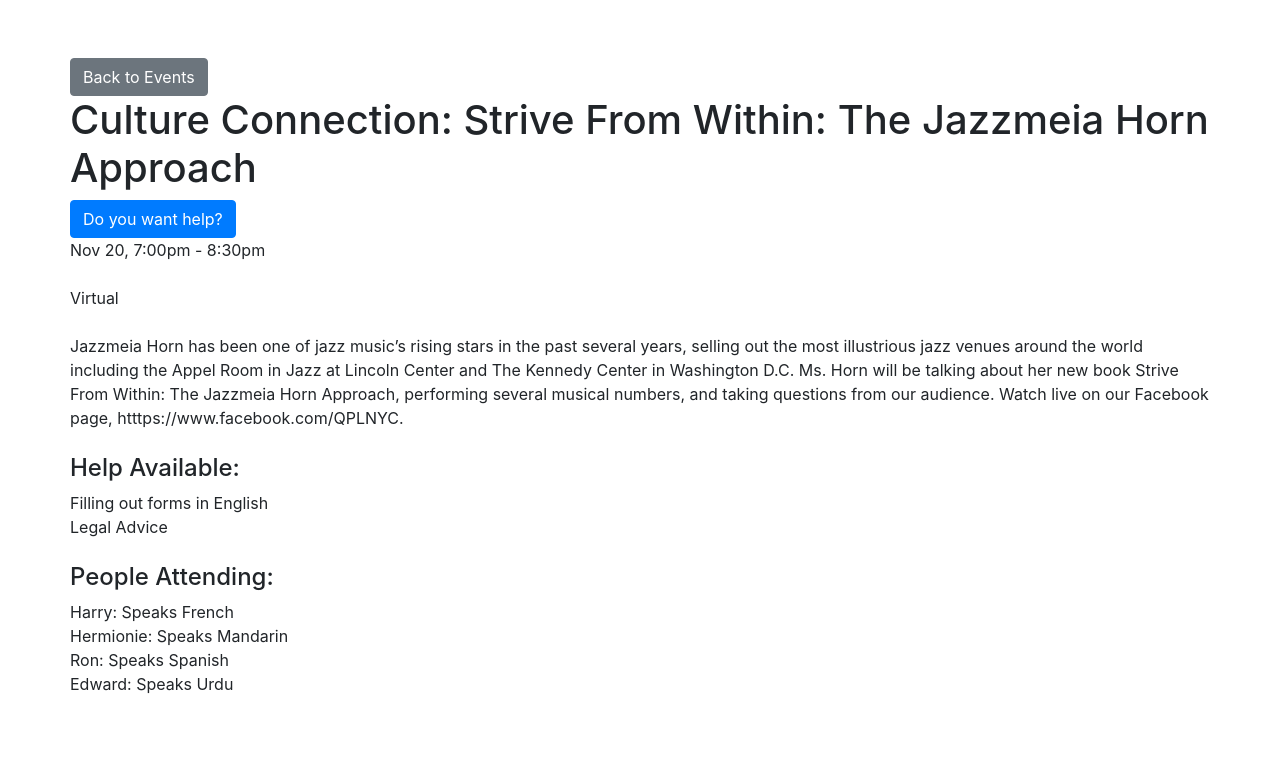
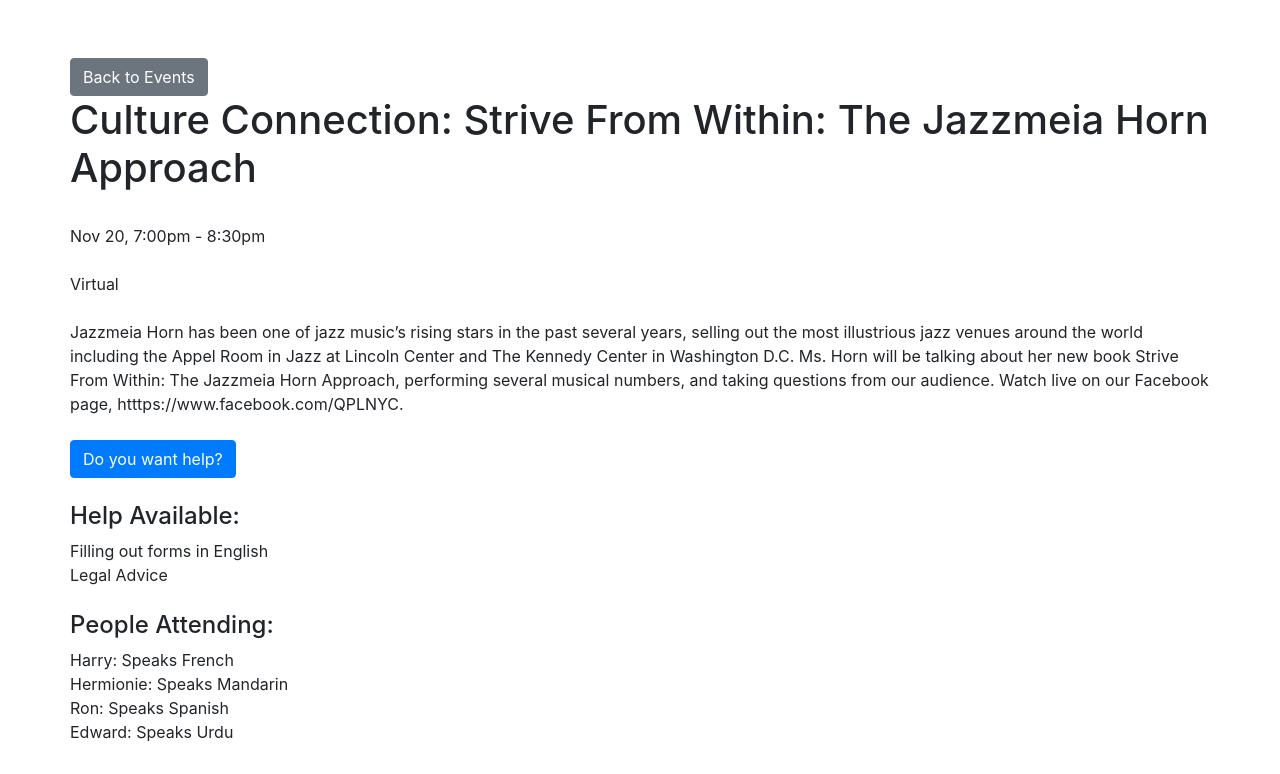
Before and after one commit to ramisamurshed/pit-prototype, a Flask app: page /event_selected in a window 1280 px wide. Shown: the part 166-940 px from the top of the page. Before the commit the page ends 860 px from the top, so only its background shows below. Run offline with Flask 2, Linux system fonts and the light colour scheme; some libraries are stand-ins or nearby versions.

Commit message:
Update event_selected.html

```diff
--- a/templates/event_selected.html
+++ b/templates/event_selected.html
@@ -37,20 +37,25 @@
 					<div id = "event-name"> </div>
 				</h1>
 			</div>
-			<div class="row" id="join">
-
+			<div class="row" id="join_event">
 			</div>
+			<br>
 			<div class="row" id="event-info">
 
 			</div>
+			<div class="row" id="join">
+			</div>
+			<br>
 			<div class="row">
 				<h4>Help Available:</h4>
 			</div>
 			<div class="row" id="help-available">
-
 			</div>
 			<div class="row">
 				<h4>People Attending:</h4>
+			</div>
+			<div class="row" id="tandem-selection">
+
 			</div>
 			<div class="row" id="people-attending">
 
```
